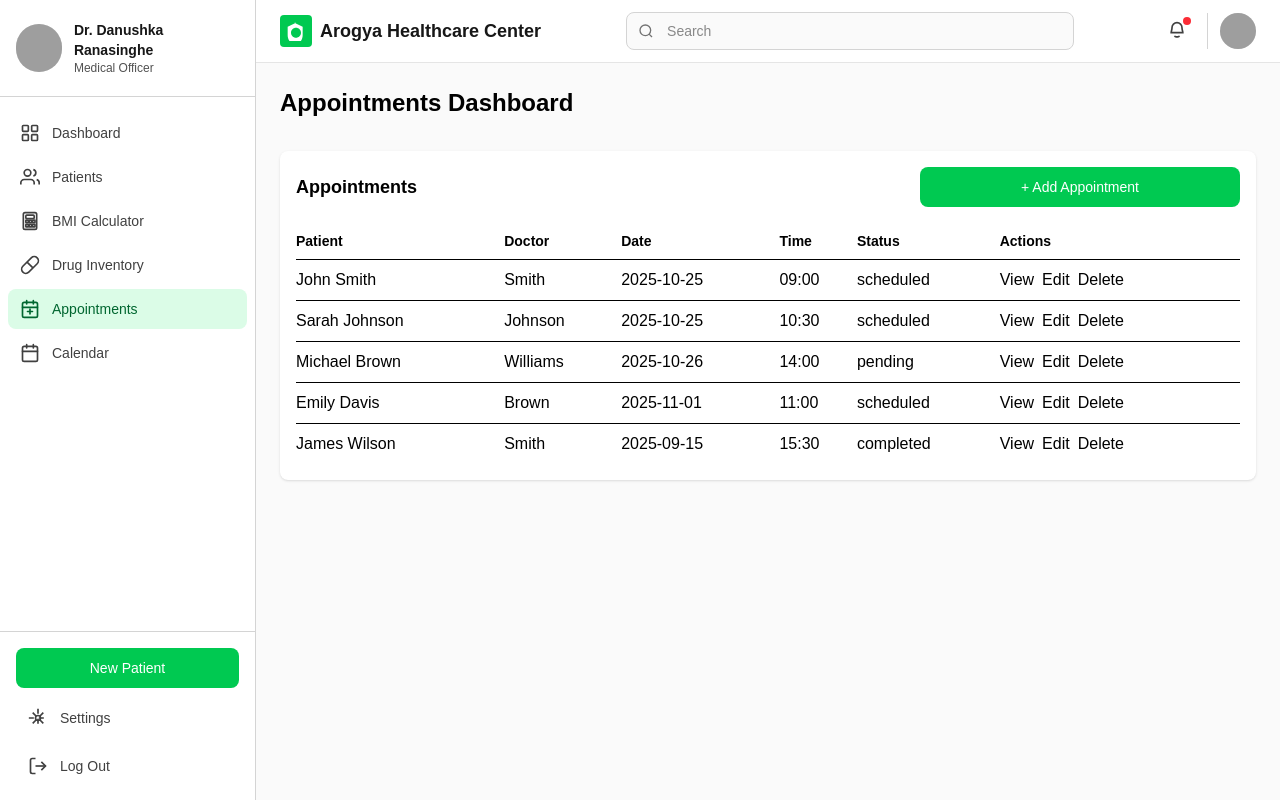
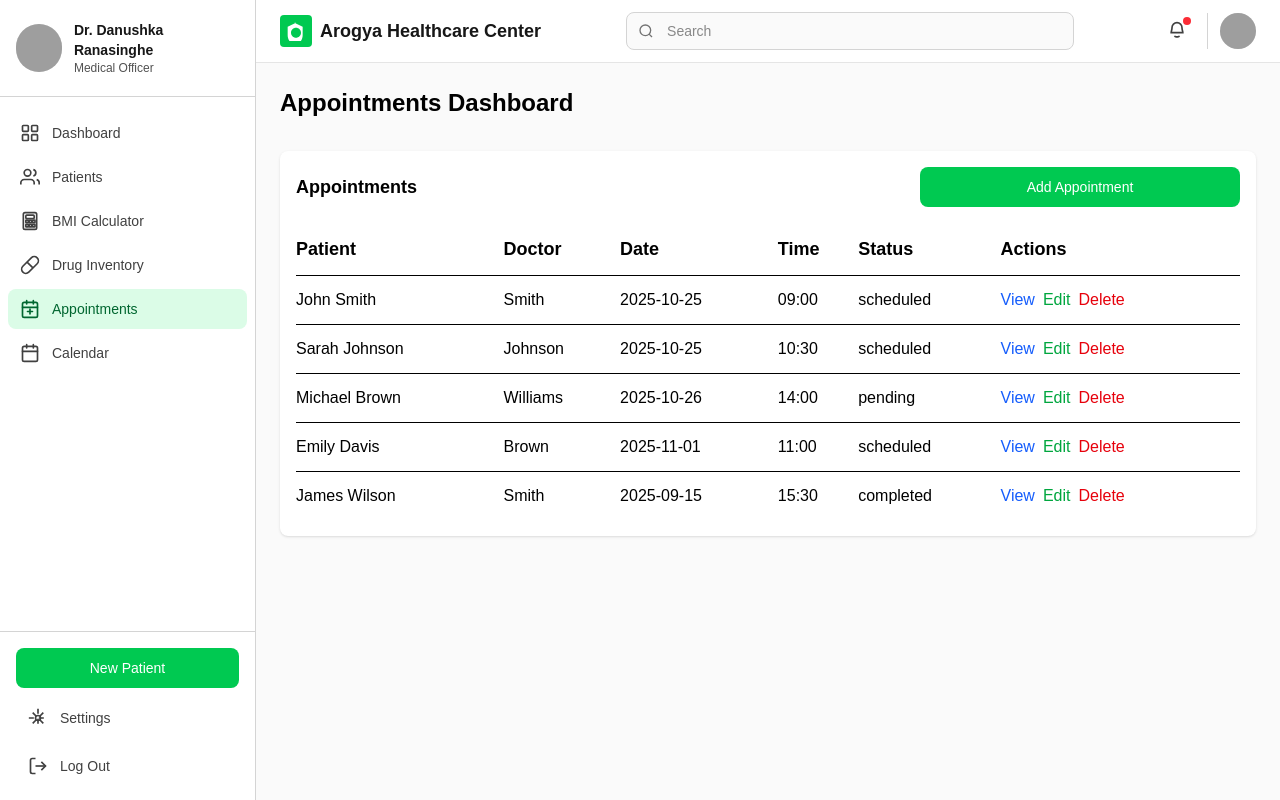
Before and after one commit to Arogya-Medical-Center/aroga-frontend, a Next.js app: page /appointments in a window 1280 px wide. Built offline with nearby package versions, Linux system fonts and the light colour scheme; grey boxes are pictures that could not be loaded.

Commit message:
change styles

```diff
--- a/src/app/components/DashboardAppointmentsList.tsx
+++ b/src/app/components/DashboardAppointmentsList.tsx
@@ -26,15 +26,15 @@ export default function DashboardAppointmentsList() {
     <ErrorBoundary>
       <section className="mt-8 bg-white rounded-lg shadow p-4 text-black">
         <div className="flex items-center justify-between mb-4">
-          <h3 className="text-lg font-semibold text-black">Appointments</h3>
+          <h3 className="text-lg font-bold text-black">Appointments</h3>
           <button
-            className="btn btn-primary w-xs rounded-lg bg-green-500 hover:bg-green-600 text-white font-medium text-sm py-2.5 transition-colors"
+            className="btn btn-primary w-xs rounded-lg bg-green-500 hover:bg-green-600 text-white font-medium text-sm py-2.5 transition-colors "
             onClick={() => {
               setSelectedAppointment(null);
               setShowModal(true);
             }}
           >
-           + Add Appointment
+           Add Appointment
           </button>
         </div>
 
@@ -44,28 +44,28 @@ export default function DashboardAppointmentsList() {
           <div className="overflow-x-auto">
             <table className="w-full text-left">
               <thead>
-                <tr className="text-sm text-black">
-                  <th className="py-2 text-black">Patient</th>
-                  <th className="py-2 text-black">Doctor</th>
-                  <th className="py-2 text-black">Date</th>
-                  <th className="py-2 text-black">Time</th>
-                  <th className="py-2 text-black">Status</th>
-                  <th className="py-2 text-black">Actions</th>
+                <tr className="text-lg font-medium  text-black">
+                  <th className="py-3 text-black">Patient</th>
+                  <th className="py-3 text-black">Doctor</th>
+                  <th className="py-3 text-black">Date</th>
+                  <th className="py-3 text-black">Time</th>
+                  <th className="py-3 text-black">Status</th>
+                  <th className="py-3 text-black">Actions</th>
                 </tr>
               </thead>
               <tbody>
                 {appointments.map((apt: any) => (
                   <tr key={apt.id} className="border-t">
-                    <td className="py-2 text-black">{apt.patientName || '—'}</td>
-                    <td className="py-2 text-black">{apt.doctorName || '—'}</td>
-                    <td className="py-2 text-black">{apt.date || '—'}</td>
-                    <td className="py-2 text-black">{apt.time || '—'}</td>
-                    <td className="py-2 text-black">{apt.status || 'scheduled'}</td>
-                    <td className="py-2 text-black">
+                    <td className="py-3 text-black">{apt.patientName || '—'}</td>
+                    <td className="py-3 text-black">{apt.doctorName || '—'}</td>
+                    <td className="py-3 text-black">{apt.date || '—'}</td>
+                    <td className="py-3 text-black">{apt.time || '—'}</td>
+                    <td className="py-3 text-black">{apt.status || 'scheduled'}</td>
+                    <td className="py-3 text-black">
                       <div className="flex gap-2">
-                        <button className="btn btn-sm" onClick={() => openDetailsModal(apt)}>View</button>
-                        <button className="btn btn-sm" onClick={() => openEditModal(apt)}>Edit</button>
-                        <button className="btn btn-sm btn-danger" onClick={() => handleDeleteAppointment(apt.id)}>Delete</button>
+                        <button className="btn btn-sm text-blue-600 font-light" onClick={() => openDetailsModal(apt)}>View</button>
+                        <button className="btn btn-sm text-green-600 font-light" onClick={() => openEditModal(apt)}>Edit</button>
+                        <button className="btn btn-sm btn-danger text-red-600 font-light" onClick={() => handleDeleteAppointment(apt.id)}>Delete</button>
                       </div>
                     </td>
                   </tr>
--- a/src/app/components/appointments/CalendarView.tsx
+++ b/src/app/components/appointments/CalendarView.tsx
@@ -60,7 +60,7 @@ export default function CalendarView({
     <div className="p-6 bg-white shadow-md rounded-xl" data-name="calendar-view">
       {/* Header with navigation */}
       <div className="flex items-center justify-between mb-6">
-        <h2 className="text-xl font-semibold text-gray-800">Weekly Schedule</h2>
+        <h2 className="text-2xl font-semibold text-gray-800">Weekly Schedule</h2>
         <div className="flex items-center gap-3">
           <button
             onClick={(e: React.MouseEvent) => {
@@ -68,13 +68,13 @@ export default function CalendarView({
               e.preventDefault();
               goToPreviousWeek();
             }}
-            className="px-3 py-1 border rounded-md hover:bg-gray-100"
+            className="px-3 py-1  rounded-md  hover:bg-gray-100 "
           >
             ◀
           </button>
 
-          <span className="font-medium text-gray-700">
-            {weekDays[0].toLocaleDateString('en-US', { month: 'short', day: 'numeric' })}{' '}-{' '}
+          <span className="font-bold text-gray-700">
+            {weekDays[0].toLocaleDateString('en-US', { month: 'short', day: 'numeric' })}{' '} - {' '}
             {weekDays[6].toLocaleDateString('en-US', { month: 'short', day: 'numeric', year: 'numeric' })}
           </span>
 
@@ -84,7 +84,7 @@ export default function CalendarView({
               e.preventDefault();
               goToNextWeek();
             }}
-            className="px-3 py-1 border rounded-md hover:bg-gray-100"
+            className="px-3 py-1  rounded-md hover:bg-gray-100"
           >
             ▶
           </button>
@@ -102,12 +102,12 @@ export default function CalendarView({
             <div
               key={index}
               className={`border rounded-lg p-3 min-h-[180px] transition ${
-                isToday ? 'bg-blue-50 border-blue-400' : 'bg-white border-gray-200'
+                isToday ? 'bg-blue-100 border-blue-400' : 'bg-green-50 border-green-200'
               }`}
             >
               {/* Date header */}
               <div className={`text-center mb-3 pb-2 border-b ${isToday ? 'border-blue-400' : 'border-gray-200'}`}>
-                <div className="text-xs text-gray-500">{day.toLocaleDateString('en-US', { weekday: 'short' })}</div>
+                <div className="text-shadow-lg font-bold text-gray-500">{day.toLocaleDateString('en-US', { weekday: 'short' })}</div>
                 <div className={`text-lg font-bold ${isToday ? 'text-blue-600' : 'text-gray-800'}`}>{day.getDate()}</div>
               </div>
 
@@ -124,20 +124,20 @@ export default function CalendarView({
                       }}
                       className={`p-2 rounded-md cursor-pointer text-xs ${
                         apt.status === 'scheduled'
-                          ? 'bg-green-100 hover:bg-green-200'
+                          ? 'bg-green-300 hover:bg-green-400'
                           : apt.status === 'pending'
-                          ? 'bg-yellow-100 hover:bg-yellow-200'
+                          ? 'bg-yellow-200 hover:bg-yellow-400'
                           : apt.status === 'completed'
-                          ? 'bg-blue-100 hover:bg-blue-200'
-                          : 'bg-gray-100 hover:bg-gray-200'
+                          ? 'bg-blue-400 hover:bg-blue-500'
+                          : 'bg-red-300 hover:bg-red-400'
                       }`}
                     >
-                      <div className="font-medium truncate text-black">{apt.patientName}</div>
+                      <div className="font-semibold truncate text-black">{apt.patientName}</div>
                       <div className="text-gray-600 mt-1">{apt.time}</div>
                     </div>
                   ))
                 ) : (
-                  <p className="text-xs text-gray-400 text-center">No Appointments</p>
+                  <p className="font-medium text-xs text-gray-400 text-center">No Appointments</p>
                 )}
               </div>
             </div>
```
Also changed, not shown: src/app/components/appointments/AppointmentDetails.tsx (+26 -16 lines), src/app/components/appointments/AppointmentModal.tsx (+21 -23 lines), src/app/globals.css (line endings or trailing spaces).
